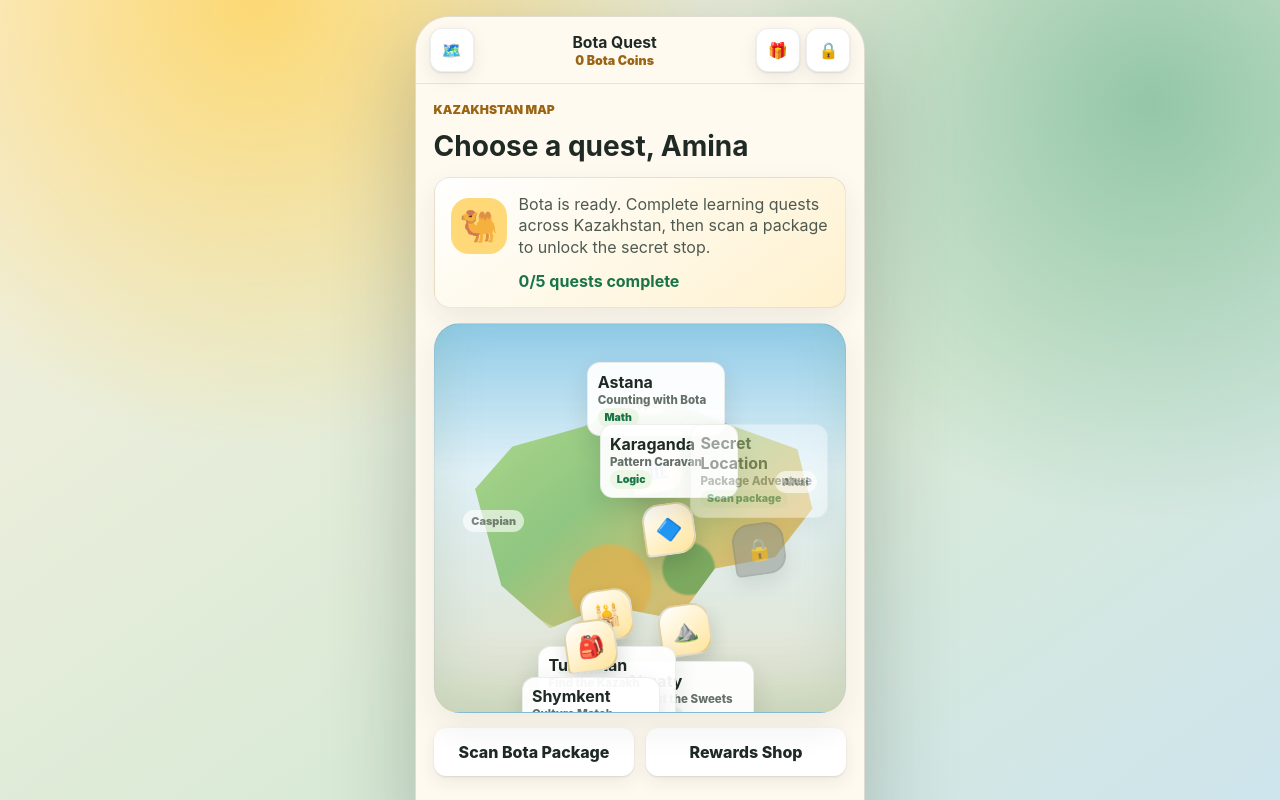
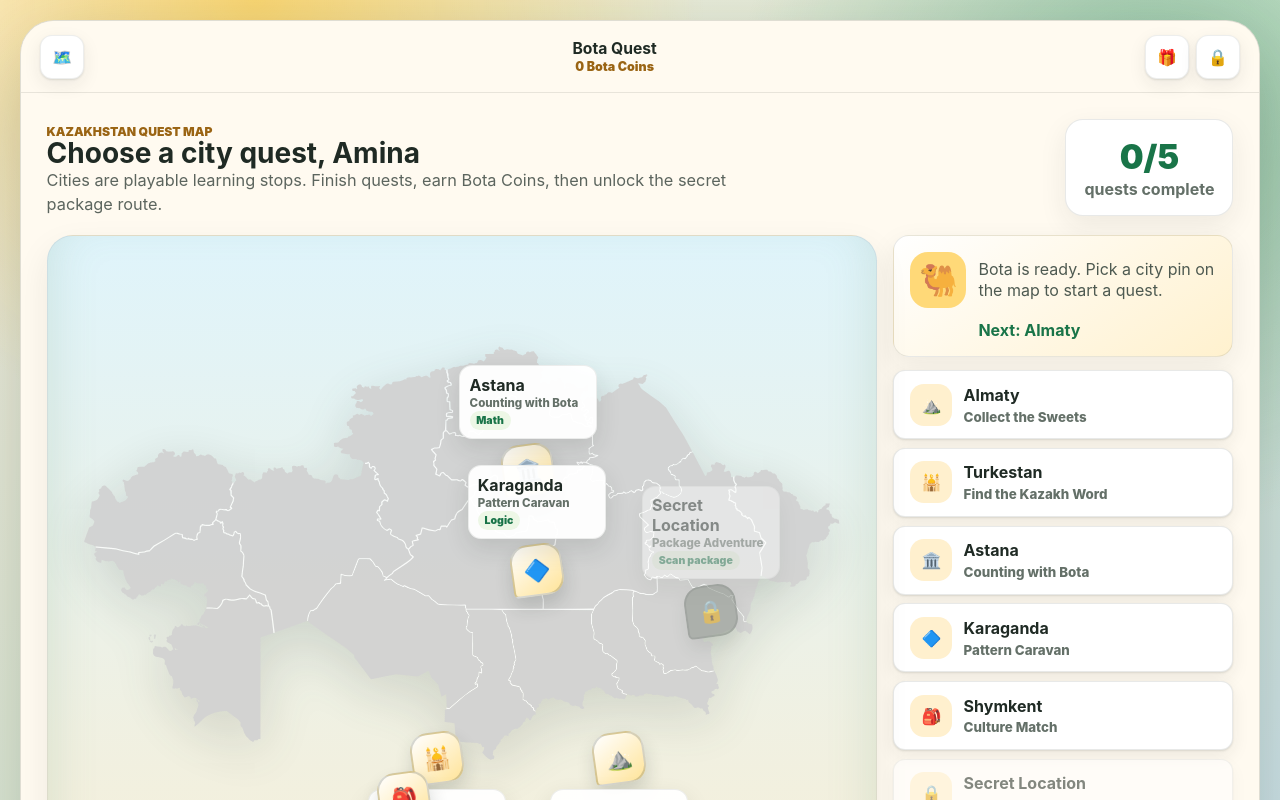
Before and after one commit to sutaniese/Bayan_suly, a React (Vite) app: page / in a window 1280 px wide. Both pictures are taken after a click on the button "Start Adventure". Shown: the top 800 px of the page. Built offline with nearby package versions, Linux system fonts and the light colour scheme.

Commit message:
Make desktop map experience

```diff
--- a/src/App.tsx
+++ b/src/App.tsx
@@ -55,12 +55,12 @@ type Reward = {
 const STORAGE_KEY = "botaQuest:v1";
 
 const locations: Location[] = [
-  { id: "almaty", city: "Almaty", title: "Collect the Sweets", gameId: "memory", skill: "Memory", icon: "⛰️", x: 61, y: 79 },
-  { id: "turkestan", city: "Turkestan", title: "Find the Kazakh Word", gameId: "words", skill: "Kazakh language", icon: "🕌", x: 42, y: 75 },
-  { id: "astana", city: "Astana", title: "Counting with Bota", gameId: "math", skill: "Math", icon: "🏛️", x: 54, y: 37 },
-  { id: "karaganda", city: "Karaganda", title: "Pattern Caravan", gameId: "patterns", skill: "Logic", icon: "🔷", x: 57, y: 53 },
-  { id: "shymkent", city: "Shymkent", title: "Culture Match", gameId: "culture", skill: "Culture", icon: "🎒", x: 38, y: 83 },
-  { id: "secret", city: "Secret Location", title: "Package Adventure", skill: "QR reward", icon: "✨", x: 79, y: 58, locked: true },
+  { id: "almaty", city: "Almaty", title: "Collect the Sweets", gameId: "memory", skill: "Memory", icon: "⛰️", x: 69, y: 78 },
+  { id: "turkestan", city: "Turkestan", title: "Find the Kazakh Word", gameId: "words", skill: "Kazakh language", icon: "🕌", x: 47, y: 78 },
+  { id: "astana", city: "Astana", title: "Counting with Bota", gameId: "math", skill: "Math", icon: "🏛️", x: 58, y: 35 },
+  { id: "karaganda", city: "Karaganda", title: "Pattern Caravan", gameId: "patterns", skill: "Logic", icon: "🔷", x: 59, y: 50 },
+  { id: "shymkent", city: "Shymkent", title: "Culture Match", gameId: "culture", skill: "Culture", icon: "🎒", x: 43, y: 84 },
+  { id: "secret", city: "Secret Location", title: "Package Adventure", skill: "QR reward", icon: "✨", x: 80, y: 56, locked: true },
 ];
 
 const rewards: Reward[] = [
@@ -247,22 +247,23 @@ function Onboarding({ onStart }: { onStart: (profile: UserProfile) => void }) {
 
 function MapScreen({ profile, onGo }: { profile: UserProfile; onGo: (view: View) => void }) {
   const completedCount = locations.filter((location) => location.gameId && profile.completedGames.includes(location.gameId)).length;
+  const nextQuest = locations.find((location) => location.gameId && !profile.completedGames.includes(location.gameId));
   return (
-    <section className="screen">
-      <p className="eyebrow">Kazakhstan map</p>
-      <h2>Choose a quest, {profile.name}</h2>
-      <div className="guide-card">
-        <div className="guide-avatar">🐫</div>
-        <p>Bota is ready. Complete learning quests across Kazakhstan, then scan a package to unlock the secret stop.</p>
-        <strong>{completedCount}/{CORE_LOCATION_IDS.length} quests complete</strong>
+    <section className="screen map-screen">
+      <div className="map-hero">
+        <div>
+          <p className="eyebrow">Kazakhstan quest map</p>
+          <h2>Choose a city quest, {profile.name}</h2>
+          <p className="lead">Cities are playable learning stops. Finish quests, earn Bota Coins, then unlock the secret package route.</p>
         </div>
+        <div className="progress-card">
+          <span>{completedCount}/{CORE_LOCATION_IDS.length}</span>
+          <strong>quests complete</strong>
+        </div>
+      </div>
+      <div className="desktop-map-layout">
         <div className="kazakhstan-map" aria-label="Interactive Kazakhstan quest map">
-        <div className="map-shape" aria-hidden="true">
-          <span className="map-region west">Caspian</span>
-          <span className="map-region north">Steppe</span>
-          <span className="map-region east">Altai</span>
-          <span className="map-region south">Silk Road</span>
-        </div>
+          <img className="real-map" src="/assets/kazakhstan-map.svg" alt="Map of Kazakhstan" />
           {locations.map((location) => {
             const unlocked = profile.unlockedLocations.includes(location.id);
             const completed = location.gameId ? profile.completedGames.includes(location.gameId) : false;
@@ -284,10 +285,32 @@ function MapScreen({ profile, onGo }: { profile: UserProfile; onGo: (view: View)
               </button>
             );
           })}
+          <p className="map-credit">Map: Wikimedia Commons, Incall, CC BY-SA 4.0</p>
+        </div>
+        <aside className="quest-panel">
+          <div className="guide-card">
+            <div className="guide-avatar">🐫</div>
+            <p>Bota is ready. Pick a city pin on the map to start a quest.</p>
+            <strong>{nextQuest ? `Next: ${nextQuest.city}` : "All city quests complete"}</strong>
+          </div>
+          <div className="quest-list">
+            {locations.map((location) => {
+              const unlocked = profile.unlockedLocations.includes(location.id);
+              const completed = location.gameId ? profile.completedGames.includes(location.gameId) : false;
+              return (
+                <button key={location.id} className={`quest-row ${completed ? "completed" : ""}`} disabled={!unlocked} onClick={() => location.gameId ? onGo(location.gameId) : onGo("secret")}>
+                  <span>{completed ? "✓" : unlocked ? location.icon : "🔒"}</span>
+                  <strong>{location.city}</strong>
+                  <small>{location.title}</small>
+                </button>
+              );
+            })}
           </div>
           <div className="cta-row">
             <button onClick={() => onGo("qr")}>Scan Bota Package</button>
             <button onClick={() => onGo("rewards")}>Rewards Shop</button>
+          </div>
+        </aside>
       </div>
     </section>
   );
--- a/src/styles.css
+++ b/src/styles.css
@@ -39,17 +39,17 @@ h3 { font-size: 1.2rem; line-height: 1.2; letter-spacing: 0; }
 
 .app {
   min-height: 100vh;
-  display: grid;
-  place-items: center;
-  padding: 1rem;
+  display: block;
+  padding: 1.25rem;
   background:
     radial-gradient(circle at 20% 0%, rgba(255, 210, 86, 0.78), transparent 28rem),
     radial-gradient(circle at 90% 12%, rgba(87, 169, 127, 0.55), transparent 26rem),
     linear-gradient(145deg, #f8f1df, #d9ead6 58%, #cde4ef);
 }
 .phone {
-  width: min(100%, 450px);
-  min-height: min(880px, calc(100vh - 2rem));
+  width: min(100%, 1280px);
+  min-height: calc(100vh - 2.5rem);
+  margin: 0 auto;
   background: #fffaf0;
   border: 1px solid rgba(31, 42, 36, 0.14);
   border-radius: 34px;
@@ -57,8 +57,8 @@ h3 { font-size: 1.2rem; line-height: 1.2; letter-spacing: 0; }
   box-shadow: 0 28px 90px rgba(31, 42, 36, 0.26);
 }
 .screen {
-  min-height: 760px;
-  padding: 1.1rem;
+  min-height: calc(100vh - 7.25rem);
+  padding: clamp(1.1rem, 2vw, 2rem);
   display: flex;
   flex-direction: column;
   gap: 0.95rem;
@@ -66,6 +66,8 @@ h3 { font-size: 1.2rem; line-height: 1.2; letter-spacing: 0; }
 .center { align-items: center; justify-content: center; text-align: center; }
 .hero-screen {
   justify-content: center;
+  max-width: 560px;
+  margin: 0 auto;
   background:
     linear-gradient(180deg, rgba(255, 214, 112, 0.42), transparent 34%),
     #fffaf0;
@@ -78,7 +80,7 @@ h3 { font-size: 1.2rem; line-height: 1.2; letter-spacing: 0; }
   align-items: center;
   justify-content: space-between;
   gap: 0.7rem;
-  padding: 0.7rem 0.85rem;
+  padding: 0.85rem 1.2rem;
   background: rgba(255, 250, 240, 0.94);
   color: #1f2a24;
   border-bottom: 1px solid rgba(31, 42, 36, 0.1);
@@ -149,51 +151,63 @@ h3 { font-size: 1.2rem; line-height: 1.2; letter-spacing: 0; }
   background: #ffd978;
   font-size: 1.95rem;
 }
+.map-screen { gap: 1.2rem; }
+.map-hero {
+  display: grid;
+  grid-template-columns: minmax(0, 1fr) auto;
+  gap: 1rem;
+  align-items: end;
+}
+.map-hero .lead { max-width: 720px; }
+.progress-card {
+  min-width: 168px;
+  display: grid;
+  gap: 0.15rem;
+  justify-items: center;
+  padding: 1rem;
+  border-radius: 18px;
+  background: #ffffff;
+  border: 1px solid rgba(31, 42, 36, 0.1);
+  box-shadow: 0 10px 28px rgba(35, 42, 35, 0.08);
+}
+.progress-card span { font-size: 2.1rem; font-weight: 950; color: #197448; }
+.progress-card strong { color: #647068; }
+.desktop-map-layout {
+  display: grid;
+  grid-template-columns: minmax(620px, 1fr) 340px;
+  gap: 1rem;
+  align-items: stretch;
+}
 .kazakhstan-map {
   position: relative;
-  min-height: 390px;
+  min-height: 640px;
   border-radius: 26px;
   overflow: hidden;
-  background:
-    linear-gradient(180deg, rgba(116, 190, 226, 0.72), rgba(255, 255, 255, 0.2) 38%, rgba(240, 203, 118, 0.32)),
-    #d9edf5;
+  background: linear-gradient(180deg, #dff4fb, #f6efd9);
   border: 1px solid rgba(31, 42, 36, 0.1);
   box-shadow: inset 0 -24px 50px rgba(91, 144, 99, 0.18), 0 14px 34px rgba(35, 42, 35, 0.08);
 }
-.kazakhstan-map::before {
-  content: "";
+.real-map {
   position: absolute;
-  inset: 46px 18px 58px;
-  border-radius: 42% 58% 45% 55% / 42% 36% 64% 58%;
-  background:
-    radial-gradient(circle at 63% 70%, rgba(109, 165, 91, 0.86) 0 8%, transparent 9%),
-    radial-gradient(circle at 42% 76%, rgba(223, 177, 79, 0.78) 0 13%, transparent 14%),
-    linear-gradient(140deg, #b8dc8e 0%, #8fc681 41%, #d9bd70 72%, #b4cf83 100%);
-  clip-path: polygon(6% 42%, 16% 27%, 35% 20%, 52% 8%, 71% 18%, 92% 28%, 96% 49%, 86% 66%, 70% 70%, 60% 88%, 41% 83%, 26% 91%, 13% 76%);
-  box-shadow: inset 0 0 0 4px rgba(255, 255, 255, 0.28), 0 16px 38px rgba(38, 86, 48, 0.22);
+  inset: 5% 4% 10%;
+  width: 92%;
+  height: 85%;
+  object-fit: contain;
+  opacity: 0.92;
+  filter: drop-shadow(0 16px 28px rgba(31, 42, 36, 0.16));
 }
-.kazakhstan-map::after {
-  content: "";
+.map-credit {
   position: absolute;
-  inset: 62px 32px 74px;
-  border: 2px dashed rgba(255, 255, 255, 0.46);
-  clip-path: polygon(6% 42%, 16% 27%, 35% 20%, 52% 8%, 71% 18%, 92% 28%, 96% 49%, 86% 66%, 70% 70%, 60% 88%, 41% 83%, 26% 91%, 13% 76%);
-  pointer-events: none;
+  left: 1rem;
+  bottom: 0.8rem;
+  z-index: 2;
+  border-radius: 999px;
+  padding: 0.34rem 0.62rem;
+  background: rgba(255, 255, 255, 0.82);
+  color: #647068;
+  font-size: 0.72rem;
+  font-weight: 800;
 }
-.map-shape { position: absolute; inset: 0; pointer-events: none; }
-.map-region {
-  position: absolute;
-  border-radius: 999px;
-  padding: 0.24rem 0.5rem;
-  background: rgba(255, 255, 255, 0.62);
-  color: rgba(31, 42, 36, 0.56);
-  font-size: 0.68rem;
-  font-weight: 950;
-}
-.map-region.west { left: 7%; top: 48%; }
-.map-region.north { left: 43%; top: 18%; }
-.map-region.east { right: 7%; top: 38%; }
-.map-region.south { left: 28%; bottom: 8%; }
 .map-pin {
   position: absolute;
   z-index: 1;
@@ -217,7 +231,7 @@ h3 { font-size: 1.2rem; line-height: 1.2; letter-spacing: 0; }
   background: linear-gradient(145deg, #ffffff, #ffe49a);
   color: #1f2a24;
   font-size: 1.35rem;
-  border: 2px solid rgba(31, 42, 36, 0.14);
+  border: 2px solid rgba(31, 42, 36, 0.18);
   box-shadow: 0 10px 18px rgba(31, 42, 36, 0.16);
   transform: rotate(-8deg);
 }
@@ -257,6 +271,32 @@ h3 { font-size: 1.2rem; line-height: 1.2; letter-spacing: 0; }
 .location-astana .pin-label,
 .location-karaganda .pin-label,
 .location-secret .pin-label { top: auto; bottom: calc(100% + 0.32rem); }
+.quest-panel {
+  display: flex;
+  flex-direction: column;
+  gap: 0.8rem;
+}
+.quest-list { display: grid; gap: 0.55rem; }
+.quest-row {
+  display: grid;
+  grid-template-columns: auto 1fr;
+  gap: 0.1rem 0.7rem;
+  align-items: center;
+  text-align: left;
+  background: #fff;
+  border: 1px solid rgba(31, 42, 36, 0.1);
+}
+.quest-row span {
+  grid-row: span 2;
+  width: 42px;
+  height: 42px;
+  display: grid;
+  place-items: center;
+  border-radius: 14px;
+  background: #fff0ce;
+}
+.quest-row small { color: #647068; }
+.quest-row.completed { background: #f3ffec; }
 .cta-row { display: grid; grid-template-columns: 1fr 1fr; gap: 0.7rem; }
 .memory-grid { display: grid; grid-template-columns: repeat(4, 1fr); gap: 0.62rem; }
 .memory-card {
@@ -393,9 +433,23 @@ h3 { font-size: 1.2rem; line-height: 1.2; letter-spacing: 0; }
   h2 { font-size: 1.5rem; }
   .cta-row { grid-template-columns: 1fr; }
   .memory-grid { grid-template-columns: repeat(2, 1fr); }
-  .location { grid-template-columns: auto 1fr; }
-  .location em { grid-column: 2; justify-self: start; }
   .sequence-card { grid-template-columns: repeat(3, 1fr); }
+}
+
+@media (max-width: 980px) {
+  .app { padding: 0; }
+  .phone { min-height: 100vh; border-radius: 0; border: 0; }
+  .desktop-map-layout { grid-template-columns: 1fr; }
+  .kazakhstan-map { min-height: 520px; }
+  .map-hero { grid-template-columns: 1fr; }
+}
+
+@media (max-width: 640px) {
+  .kazakhstan-map { min-height: 430px; }
+  .pin-label { display: none; }
+  .map-pin { width: 46px; min-height: 46px; }
+  .pin-icon { width: 46px; height: 46px; border-radius: 16px 16px 16px 5px; }
+  .quest-panel .cta-row { grid-template-columns: 1fr; }
 }
 
 @media (prefers-reduced-motion: reduce) {
```
Also changed, not shown: public/assets/kazakhstan-map.svg (added). Lines whose indentation alone changed are shown as unchanged.
